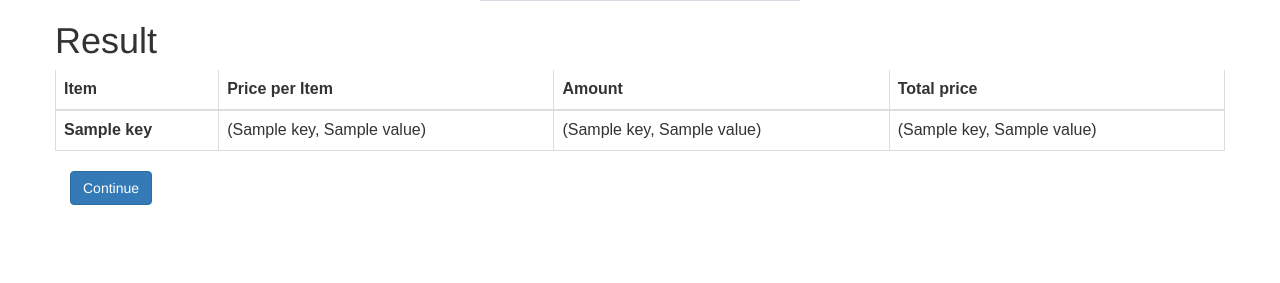
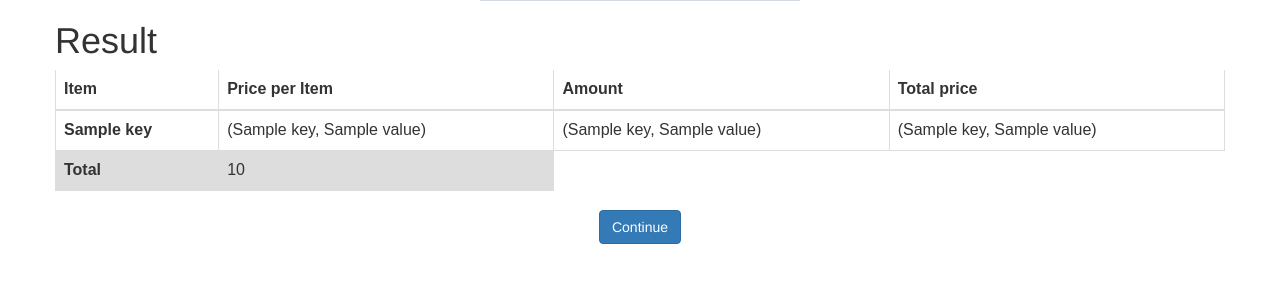
Before and after one commit to khanhduyn/price_estimate, a Flask app: template src/templates/results.html in a window 1280 px wide. Shown: the part 309-592 px from the top of the page. Run offline with Flask 2, Linux system fonts and the light colour scheme; the template is opened without the code that fills it: most values are stand-ins (such as "Sample title", 1, 10 or a date in 2020); grey boxes marked "Sample" are stand-in pictures; some libraries are stand-ins or nearby versions.

Commit message:
add total

```diff
--- a/src/templates/results.html
+++ b/src/templates/results.html
@@ -27,7 +27,9 @@
         margin-right: auto;
         width: 50%;
     }
-
+    .center-block {
+        text-align: center;
+    }
     </style>
     <!-- Latest compiled and minified CSS -->
 </head>
@@ -63,6 +65,10 @@
                         <td>{{item_price_total[key]}}</td>
                     </tr>
                     {% endfor %}
+                    <tr>
+                        <th scope="row">Total</th>
+                        <td>{{total}}</td>
+                    <tr>
                 </tbody>
             </table>
         </div>
```
